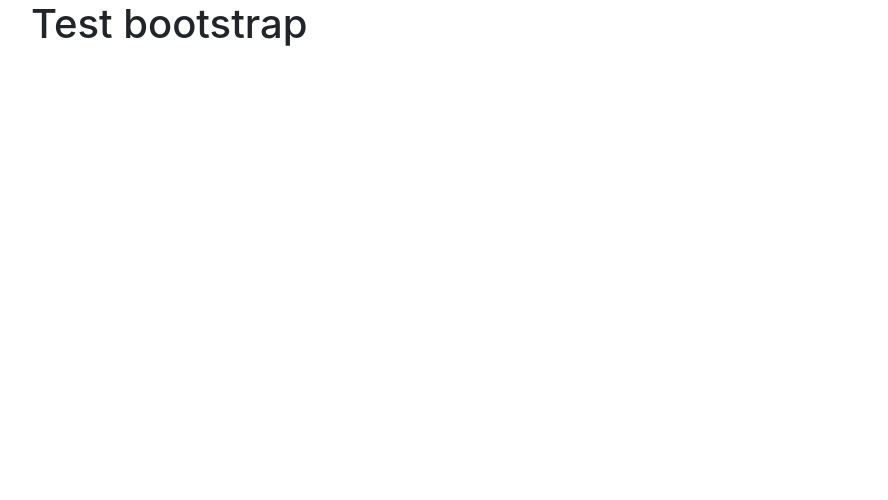
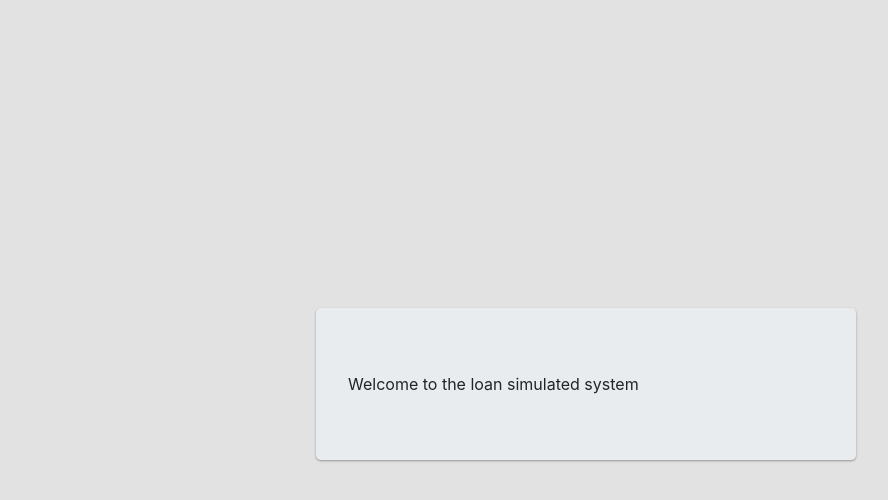
Before and after one commit to ricardovejarano/loan-simulation, a Vue app: page / in a window 1280 px wide. Shown: the top 500 px of the page, without its empty margins (54-942 px from the left). Built offline with nearby package versions, Linux system fonts and the light colour scheme.

Commit message:
Basic structure for first page

```diff
--- a/src/App.vue
+++ b/src/App.vue
@@ -1,6 +1,12 @@
 <template>
-  <div class="container">
-    <h1>Test bootstrap</h1>
+  <div id="main-content">
+    <div class="container">
+      <div class="row align-middle align-items-center card-login">
+        <div class="col-6 mx-auto">
+          <div class="jumbotron">Welcome to the loan simulated system</div>
+        </div>
+      </div>
+    </div>
   </div>
 </template>
 
@@ -12,12 +18,21 @@ export default {
 </script>
 
 <style>
-#app {
-  font-family: Avenir, Helvetica, Arial, sans-serif;
-  -webkit-font-smoothing: antialiased;
-  -moz-osx-font-smoothing: grayscale;
-  text-align: center;
-  color: #2c3e50;
-  margin-top: 60px;
+#main-content {
+  overflow-x: hidden;
+  overflow-y: hidden;
+  background-color: rgba(226, 226, 226, 1);
+}
+#main-content .card-login {
+  height: 100vh;
+}
+
+.jumbotron {
+  box-shadow: 0 1px 3px rgba(0, 0, 0, 0.12), 0 1px 2px rgba(0, 0, 0, 0.24);
+  transition: all 0.3s cubic-bezier(0.25, 0.8, 0.25, 1);
+}
+
+.jumbotron:hover {
+  box-shadow: 0 14px 28px rgba(0, 0, 0, 0.25), 0 10px 10px rgba(0, 0, 0, 0.22);
 }
 </style>
```
